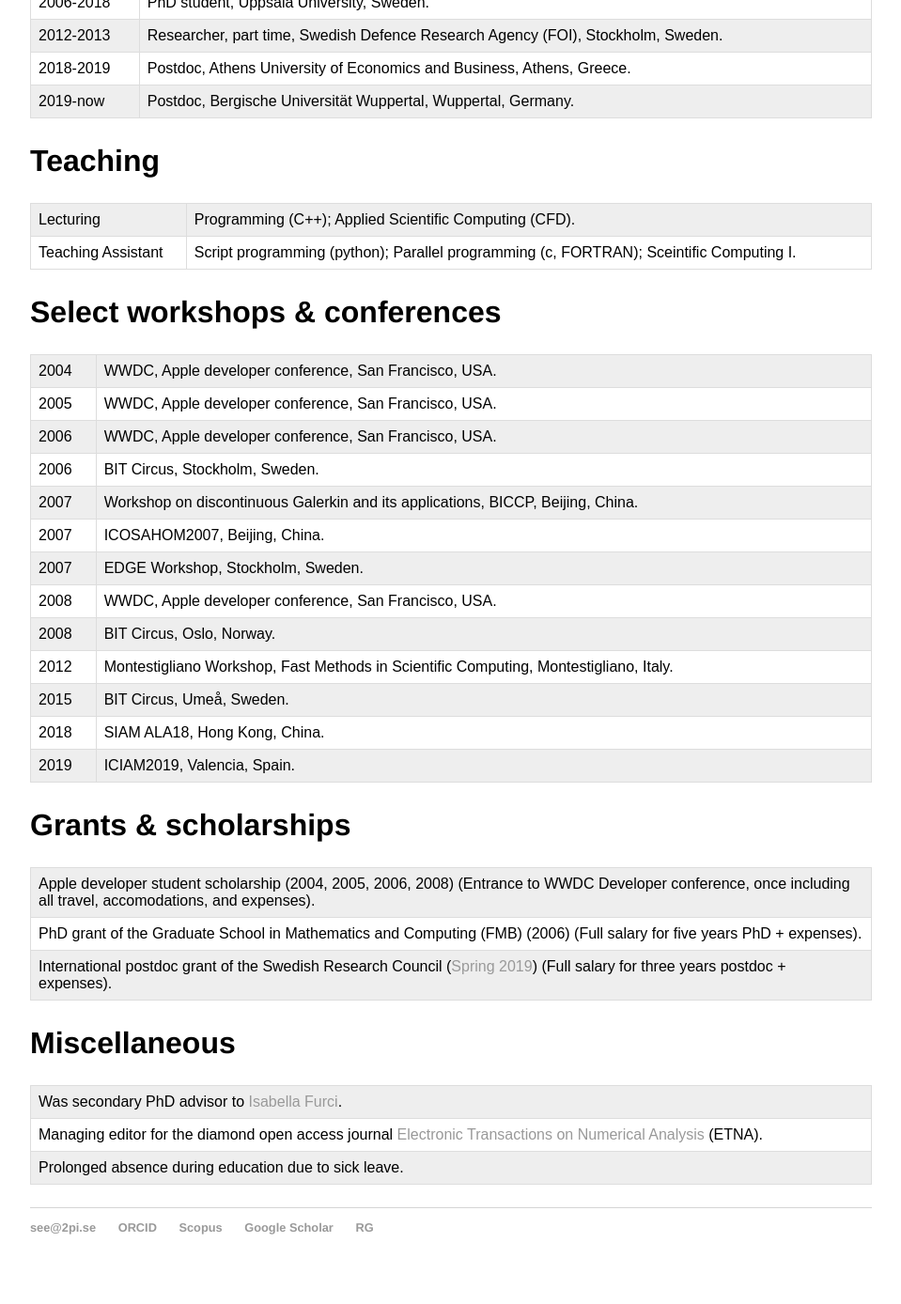
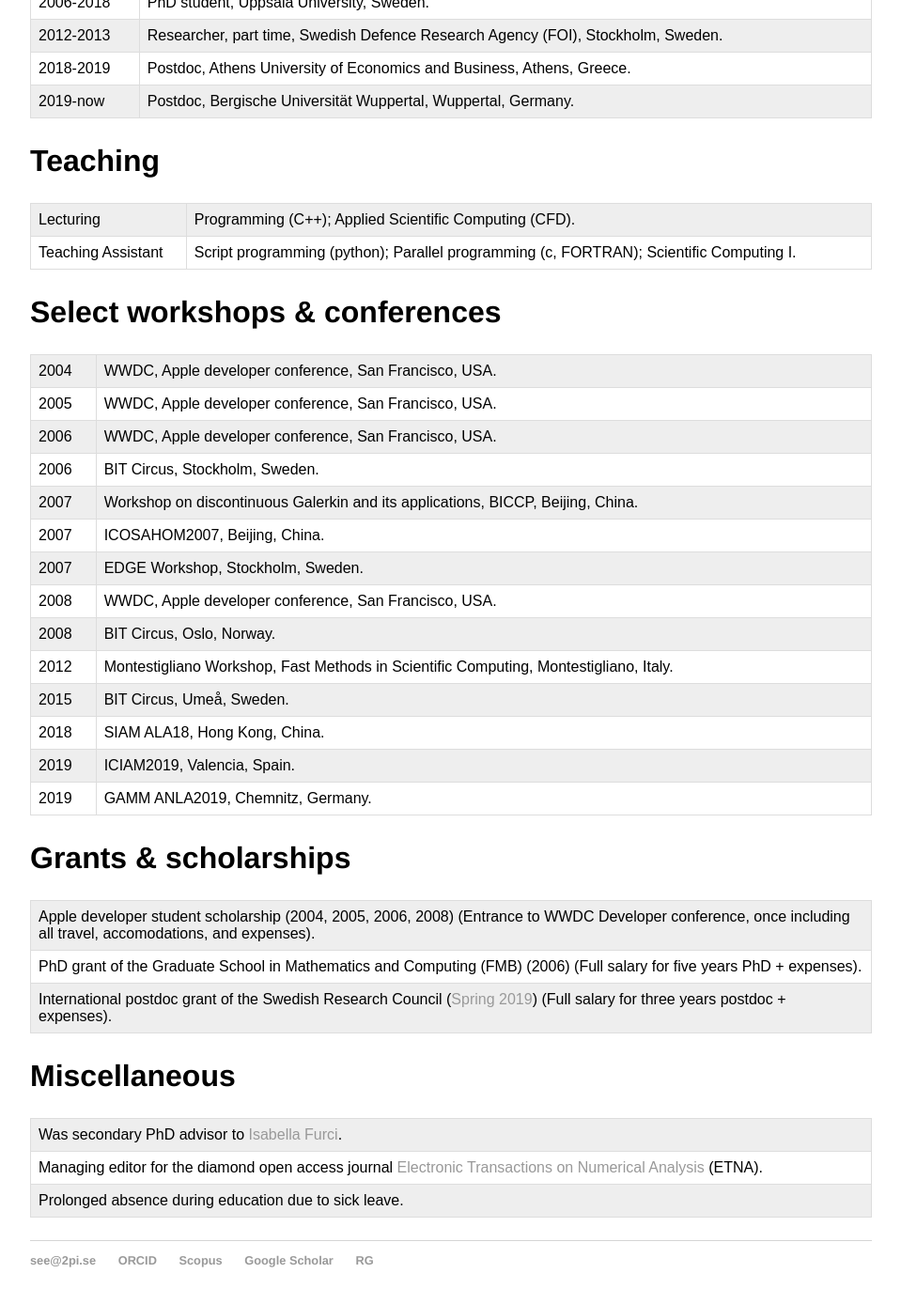
Before and after one commit to sverek/sverek.github.io, a Jekyll site: the page built from cv/index.html, in a window 1280 px wide and 1400 px high, scrolled down 577 px. Shown: the top 1388 px of the window at 94% size, without its empty margins (160-1119 px from the left). Built offline with Jekyll 4.4.1, drawn with Linux system fonts in a browser that asks for light colours.

Commit message:
added gamm

```diff
--- a/cv/index.html
+++ b/cv/index.html
@@ -44,7 +44,7 @@ tr:nth-child(odd) {
     <h2>Teaching</h2>
     <table>
     <tr><td>Lecturing</td><td>Programming (C++); Applied Scientific Computing (CFD).</td></tr>
-    <tr><td>Teaching Assistant</td><td>Script programming (python); Parallel programming (c, FORTRAN); Sceintific Computing I.</td></tr>
+    <tr><td>Teaching Assistant</td><td>Script programming (python); Parallel programming (c, FORTRAN); Scientific Computing I.</td></tr>
     </table>
 
     <h2>Select workshops &amp; conferences</h2>
@@ -62,6 +62,7 @@ tr:nth-child(odd) {
     <tr><td>2015</td><td>BIT Circus, Umeå, Sweden.</td></tr>
     <tr><td>2018</td><td>SIAM ALA18, Hong Kong, China.</td></tr>
     <tr><td>2019</td><td>ICIAM2019, Valencia, Spain.</td></tr>
+    <tr><td>2019</td><td>GAMM ANLA2019, Chemnitz, Germany.</td></tr>
     </table>
 
     <h2>Grants &amp; scholarships</h2>
--- a/index.html
+++ b/index.html
@@ -5,7 +5,7 @@ title: www.2pi.se
 <div class="blurb">
 	<h1>Sven-Erik Ekström</h1>
 	<p>
-		I have a PhD in scientific computing (numerical analysis) from Uppsala University, Uppsala, Sweden, with the thesis "<a href="thesis.pdf">Matrix-Less Methods for Computing Eigenvalues of Large Structured Matrices</a>" (<a href="https://www.researchgate.net/profile/Maya_Neytcheva">Maya Neytcheva</a>, <a href="https://scholar.google.com/citations?user=IPufiOUAAAAJ">Stefano Serra-Capizzano</a>, and <a href="https://scholar.google.se/citations?user=dmXgD0UAAAAJ">Carlo Garoni</a>).
+		I have a PhD in scientific computing (numerical analysis) from Uppsala University, Uppsala, Sweden, with the thesis "<b>Matrix-Less Methods for Computing Eigenvalues of Large Structured Matrices</b>" (<a href="thesis.pdf">full text</a>) (<a href="https://www.researchgate.net/profile/Maya_Neytcheva">Maya Neytcheva</a>, <a href="https://scholar.google.com/citations?user=IPufiOUAAAAJ">Stefano Serra-Capizzano</a>, and <a href="https://scholar.google.se/citations?user=dmXgD0UAAAAJ">Carlo Garoni</a>).
 		<br>
 		<br>
 		After my PhD I was first a postdoc at Athens University of Economics and Business, Athens, Greece (<a href="https://scholar.google.com/citations?user=gnOgiQEAAAAJ">Paris Vassalos</a>), and I am currently a postdoc at Bergische Universität Wuppertal, Wuppertal, Germany (<a href="https://scholar.google.com/citations?user=3Fz3Z8UAAAAJ">Matthias Bolten</a>).
```
